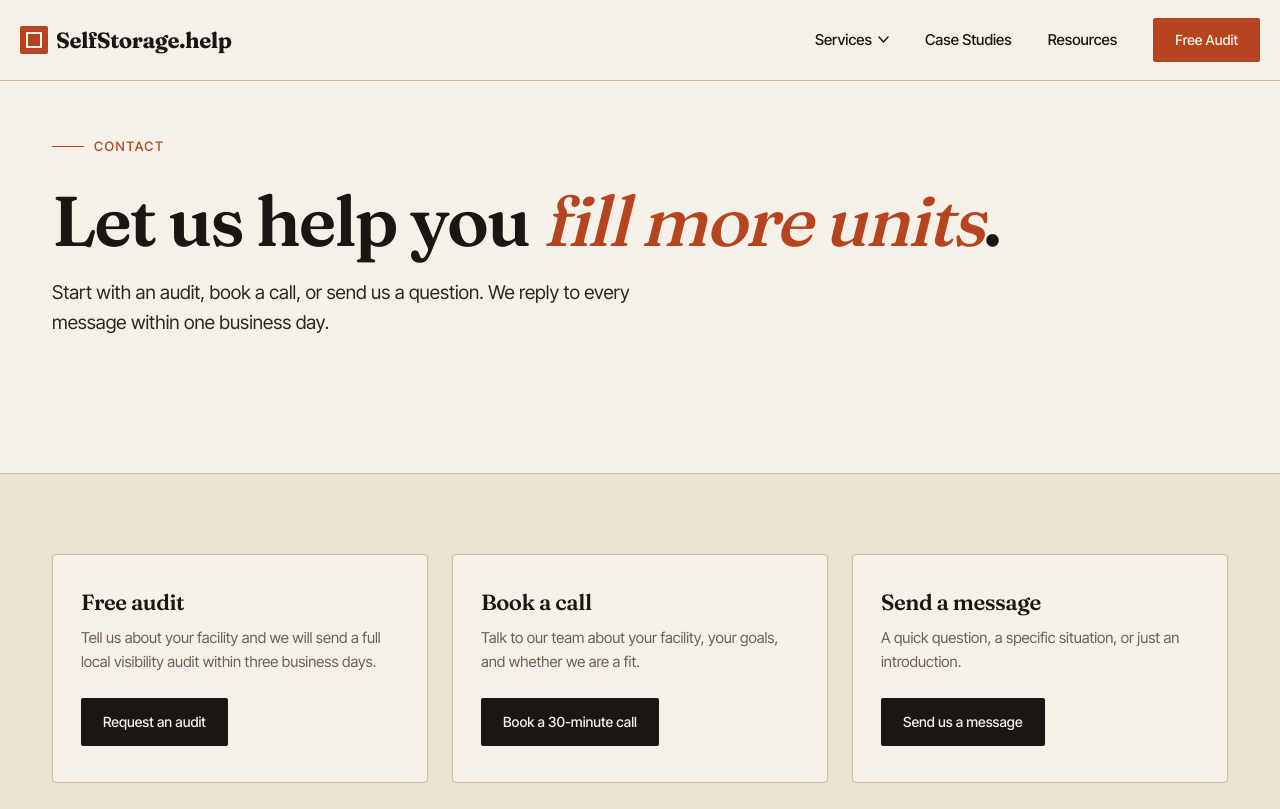
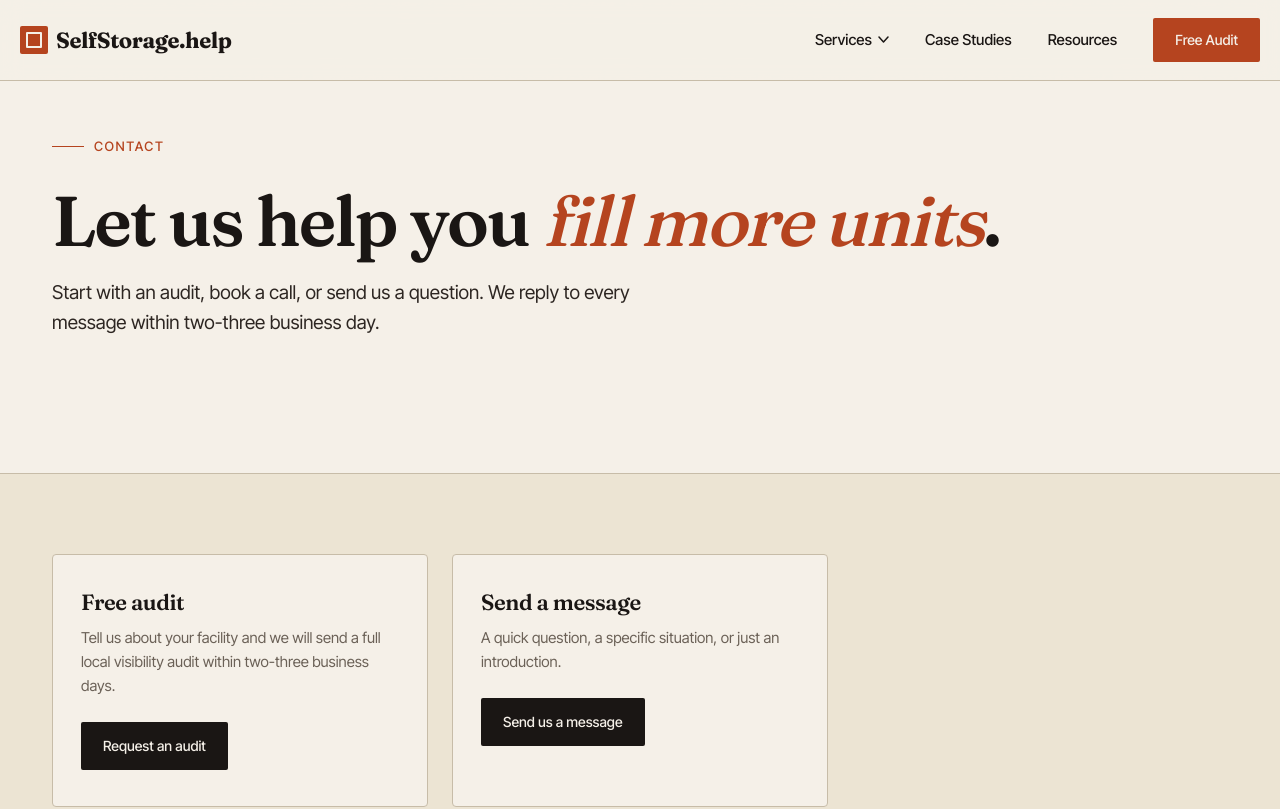
Before and after one commit to devmaai/self-v1, a Next.js app: page /contact in a window 1280 px wide. Shown: the top 809 px of the page. Built offline with nearby package versions, Linux system fonts and the light colour scheme.

Commit message:
updated the contact page

```diff
--- a/app/contact/page.tsx
+++ b/app/contact/page.tsx
@@ -5,7 +5,7 @@ import RevealSection from "@/components/ui/RevealSection";
 export const metadata: Metadata = {
   title: "Contact | SelfStorage.help",
   description:
-    "Start with an audit, book a call, or send us a question. We reply to every message within one business day.",
+    "Start with an audit, book a call, or send us a question. We reply to every message within two-three business day.",
 };
 
 export default function ContactPage() {
@@ -14,7 +14,7 @@ export default function ContactPage() {
       <PageHero
         eyebrow="Contact"
         headline={<>Let us help you <em>fill more units</em>.</>}
-        subheadline="Start with an audit, book a call, or send us a question. We reply to every message within one business day."
+        subheadline="Start with an audit, book a call, or send us a question. We reply to every message within two-three business day."
       />
 
       <RevealSection className="contact-options">
@@ -24,20 +24,20 @@ export default function ContactPage() {
               <h3>Free audit</h3>
               <p>
                 Tell us about your facility and we will send a full local visibility audit within
-                three business days.
+                two-three business days.
               </p>
               <a href="mailto:hello@selfstorage.help?subject=Free+Audit+Request">
                 Request an audit
               </a>
             </div>
 
-            <div className="contact-option">
+            {/* <div className="contact-option">
               <h3>Book a call</h3>
               <p>
                 Talk to our team about your facility, your goals, and whether we are a fit.
               </p>
               <a href="#">Book a 30-minute call</a>
-            </div>
+            </div> */}
 
             <div className="contact-option">
               <h3>Send a message</h3>
@@ -60,14 +60,14 @@ export default function ContactPage() {
               <h4>Audit requests</h4>
               <p>Response within three business days</p>
             </div>
-            <div className="contact-direct-item">
+            {/* <div className="contact-direct-item">
               <h4>Strategy calls</h4>
               <p>Booked within five business days</p>
             </div>
             <div className="contact-direct-item">
               <h4>General messages</h4>
               <p>Response within one business day</p>
-            </div>
+            </div> */}
             <div className="contact-direct-item">
               <h4>Mailing address</h4>
               <p>MAAI LLC, Wyoming, USA</p>
```
